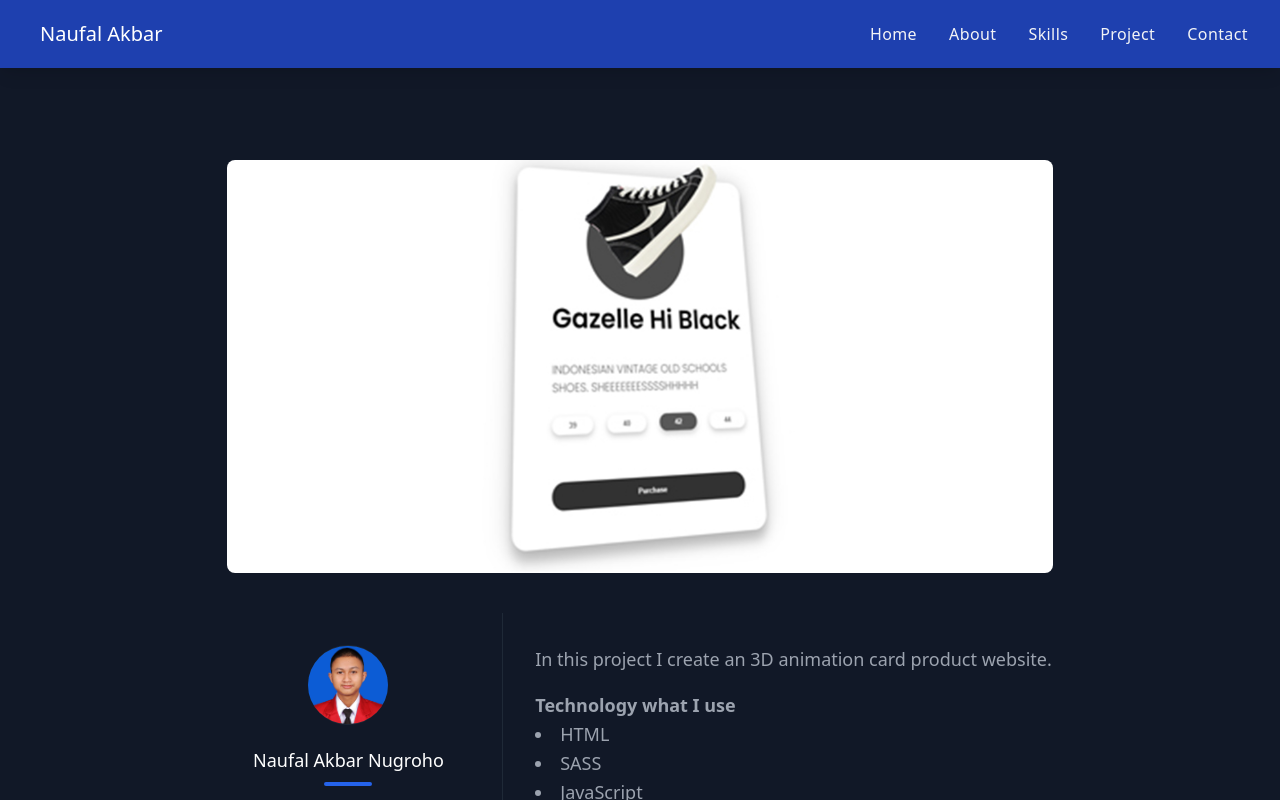
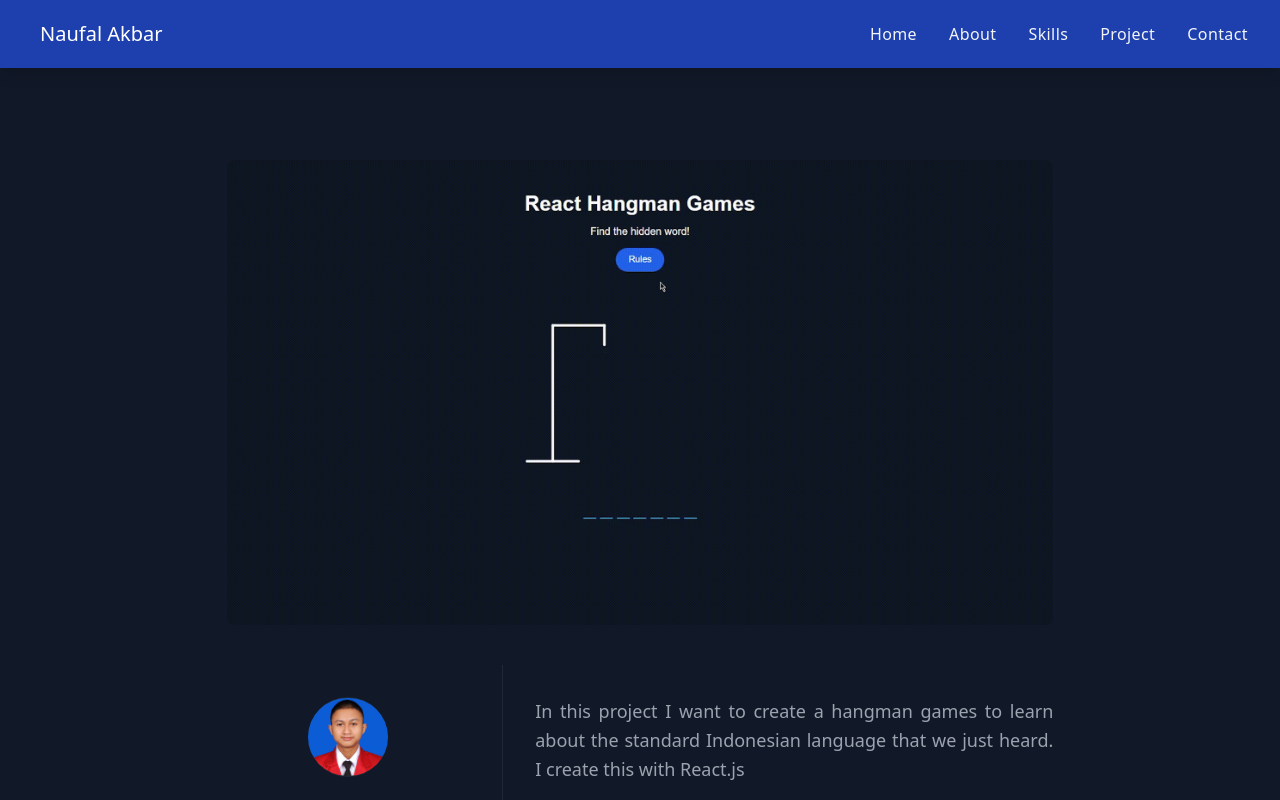
Before and after one commit to nuflakbrr/react-portfolio, a React (Create React App) app: page /project/hangman in a window 1280 px wide. Shown: the top 800 px of the page. Built offline with nearby package versions, Linux system fonts and the light colour scheme.

Commit message:
update hangman

```diff
--- a/src/pages/project/projectdetails/Hangman.js
+++ b/src/pages/project/projectdetails/Hangman.js
@@ -2,7 +2,7 @@ import React from "react";
 import Footer from "../../../components/Footer";
 import Navbars from "../../../components/Navbars";
 import Seo from "../../../components/Seo";
-import TridiBes from "../../images/pro-3dBes.jpg";
+import HangBes from "../../images/pro-hangBes.gif";
 import Profile from "../../images/profile.jpg";
 import { Link } from "react-router-dom";
 
@@ -14,7 +14,7 @@ function Hangman() {
           <div className="container px-5 py-24 mx-auto flex flex-col">
             <div className="lg:w-4/6 mx-auto">
               <div className="rounded-lg overflow-hidden">
-                <img alt="content" className="object-cover object-center h-full w-full" src={TridiBes} />
+                <img alt="content" className="object-cover object-center h-full w-full" src={HangBes} />
               </div>
               <div className="flex flex-col sm:flex-row mt-10">
                 <div className="sm:w-1/3 text-center sm:pr-8 sm:py-8">
@@ -34,17 +34,14 @@ function Hangman() {
                   </div>
                 </div>
                 <div className="sm:w-2/3 sm:pl-8 sm:py-8 sm:border-l border-gray-800 sm:border-t-0 border-t mt-4 pt-4 sm:mt-0 text-justify sm:text-justify">
-                  <p className="leading-relaxed text-lg mb-4">In this project I create an 3D animation card product website.</p>
+                  <p className="leading-relaxed text-lg mb-4">In this project I want to create a hangman games to learn about the standard Indonesian language that we just heard. I create this with React.js</p>
                   <p className="leading-relaxed text-lg mb-4">
                     <strong>Technology what I use</strong>
                     <ul className="list-disc list-inside">
-                      <li>HTML</li>
+                      <li>React.js</li>
                     </ul>
                     <ul className="list-disc list-inside">
                       <li>SASS</li>
-                    </ul>
-                    <ul className="list-disc list-inside">
-                      <li>JavaScript</li>
                     </ul>
                   </p>
                   <a href="https://github.com/nuflakbrr/react-hangman" target="_blank" rel="noreferrer" className="text-blue-600 inline-flex items-center hover:text-blue-400">
```
Also changed, not shown: src/pages/images/pro-hangBes.gif (added).
